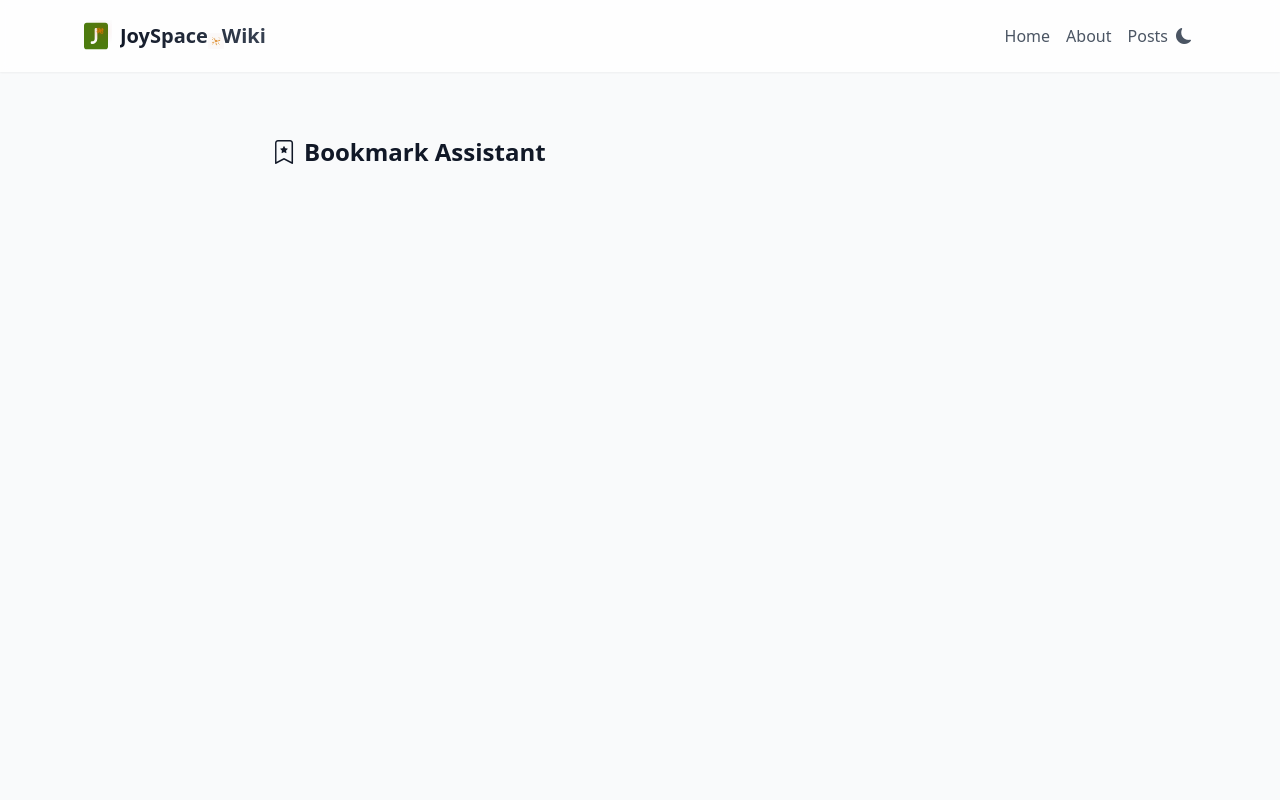
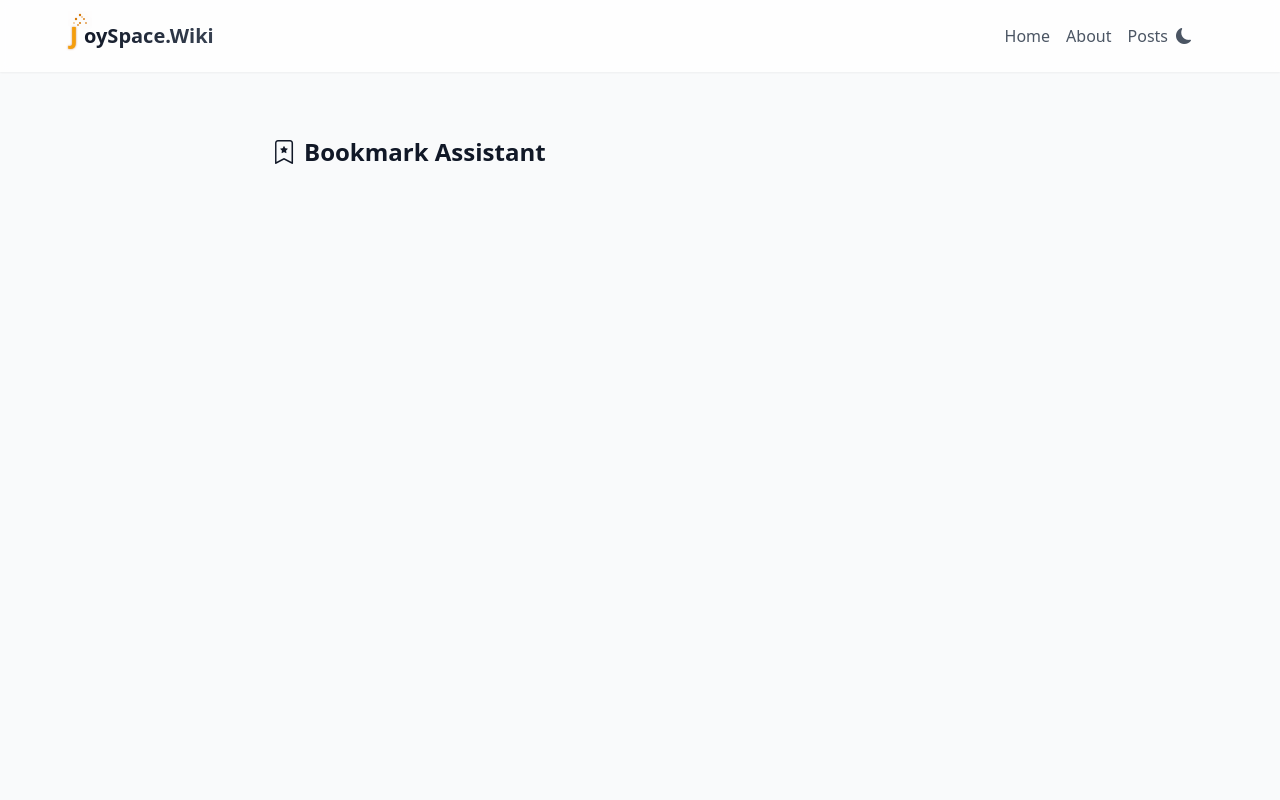
Before and after one commit to univault-org/riif-com, a Next.js app in the folder site/: page /bookmark-assistant in a window 1280 px wide. Shown: the top 800 px of the page. Built offline with nearby package versions, Linux system fonts and the light colour scheme.

Commit message:
update: brand and icons

```diff
--- a/site/app/layout.js
+++ b/site/app/layout.js
@@ -2,6 +2,70 @@ import { Providers } from './providers'
 import Navigation from '@/components/layout/Navigation'
 import ThemeToggle from '@/components/layout/ThemeToggle'
 import '../styles/globals.css'
+
+export const metadata = {
+  metadataBase: new URL('https://joyspace.wiki'),
+  title: {
+    default: 'JoySpace Wiki - Organize Your Digital Space with Joy',
+    template: '%s | JoySpace Wiki'
+  },
+  description: 'Open-source tools to organize your bookmarks, screenshots, and media. Local-first storage, community-driven development, bringing joy to your digital organization.',
+  keywords: [
+    'digital organization',
+    'bookmark manager',
+    'screenshot organizer',
+    'media organization',
+    'local-first storage',
+    'open source',
+    'productivity tools'
+  ],
+  authors: [{ name: 'JoySpace Community' }],
+  creator: 'JoySpace Community',
+  publisher: 'JoySpace',
+  openGraph: {
+    type: 'website',
+    locale: 'en_US',
+    url: 'https://joyspace.wiki',
+    siteName: 'JoySpace Wiki',
+    title: 'JoySpace Wiki - Organize Your Digital Space with Joy',
+    description: 'Open-source tools to organize your bookmarks, screenshots, and media. Bringing joy to your digital organization.',
+    images: [
+      {
+        url: '/og-image.png', // You'll need to create this
+        width: 1200,
+        height: 630,
+        alt: 'JoySpace Wiki - Digital Organization Made Joyful'
+      }
+    ]
+  },
+  twitter: {
+    card: 'summary_large_image',
+    title: 'JoySpace Wiki - Digital Organization Made Joyful',
+    description: 'Open-source tools to organize your bookmarks, screenshots, and media. Local-first, community-driven.',
+    images: ['/og-image.png'],
+  },
+  icons: {
+    icon: [
+      { url: '/JoyS-icon.png', sizes: '192x192', type: 'image/png' },
+      { url: '/JoyS-icon-dark.png', sizes: '192x192', type: 'image/png', media: '(prefers-color-scheme: dark)' }
+    ],
+    apple: [
+      { url: '/JoyS-icon.png', sizes: '192x192' }
+    ]
+  },
+  manifest: '/site.webmanifest',
+  robots: {
+    index: true,
+    follow: true,
+    googleBot: {
+      index: true,
+      follow: true,
+      'max-video-preview': -1,
+      'max-image-preview': 'large',
+      'max-snippet': -1,
+    },
+  },
+}
 
 export default function RootLayout({ children }) {
   return (
@@ -11,6 +75,8 @@ export default function RootLayout({ children }) {
           rel="stylesheet"
           href="https://cdn.jsdelivr.net/npm/bootstrap-icons@1.11.3/font/bootstrap-icons.min.css"
         />
+        <meta name="theme-color" content="#ffffff" media="(prefers-color-scheme: light)" />
+        <meta name="theme-color" content="#1F2937" media="(prefers-color-scheme: dark)" />
       </head>
       <body className="min-h-screen bg-neutral-50 dark:bg-neutral-900 transition-colors duration-200">
         <Providers>
@@ -25,7 +91,16 @@ export default function RootLayout({ children }) {
           <main className="max-w-6xl mx-auto px-4 py-8">{children}</main>
           <footer className="border-t border-neutral-200 dark:border-neutral-800 mt-16">
             <div className="max-w-6xl mx-auto px-4 py-8 text-center text-neutral-500 dark:text-neutral-400">
-              Built with MarkVault - Preserving digital content for generations
+              Built with{' '}
+              <a
+                href="https://github.com/univault-org/MarkVault"
+                target="_blank"
+                rel="noopener noreferrer"
+                className="inline-flex items-center gap-1 text-neutral-600 dark:text-neutral-300 hover:text-amber-600 dark:hover:text-amber-400 transition-colors duration-200"
+              >
+                MarkVault <i className="bi bi-github text-lg"></i>
+              </a>
+              {' '}- Preserving digital content for generations
             </div>
           </footer>
         </Providers>
--- a/site/components/shared/Logo.js
+++ b/site/components/shared/Logo.js
@@ -1,12 +1,248 @@
+// import { motion } from 'framer-motion';
+
+// export default function Logo({ className = "" }) {
+//   // Enhanced sparkle variants with more pronounced glow effect
+//   const sparkleVariants = {
+//     shine: {
+//       scale: [1, 1.2, 1],
+//       opacity: [0.8, 1, 0.8],
+//       filter: ["drop-shadow(0 0 2px #B45309)", "drop-shadow(0 0 6px #B45309)", "drop-shadow(0 0 2px #B45309)"],
+//       transition: {
+//         duration: 2,
+//         repeat: Infinity,
+//         ease: "easeInOut"
+//       }
+//     }
+//   };
+
+//   // Magic wand trail effect for rays
+//   const rayVariants = {
+//     shine: {
+//       rotate: 360,
+//       filter: ["drop-shadow(0 0 2px #B45309)", "drop-shadow(0 0 8px #B45309)", "drop-shadow(0 0 2px #B45309)"],
+//       transition: {
+//         duration: 8,
+//         repeat: Infinity,
+//         ease: "linear"
+//       }
+//     }
+//   };
+
+//   // Enhanced staggered dots with magic trail
+//   const dotVariants = {
+//     shine: (i) => ({
+//       scale: [1, 1.3, 1],
+//       opacity: [0.7, 1, 0.7],
+//       filter: [
+//         "drop-shadow(0 0 1px #B45309)",
+//         "drop-shadow(0 0 3px #B45309)",
+//         "drop-shadow(0 0 1px #B45309)"
+//       ],
+//       transition: {
+//         duration: 1.5,
+//         repeat: Infinity,
+//         delay: i * 0.2,
+//         ease: "easeInOut"
+//       }
+//     })
+//   };
+
+//   // Magic trail effect
+//   const magicTrailVariants = {
+//     animate: {
+//       opacity: [0, 0.8, 0],
+//       scale: [0.8, 1.2, 0.8],
+//       transition: {
+//         duration: 2,
+//         repeat: Infinity,
+//         ease: "easeInOut"
+//       }
+//     }
+//   };
+
+//   return (
+//     <div className={`flex items-center space-x-2 ${className}`}>
+//       <div className="relative w-8 h-8">
+//         <div className="absolute inset-0 flex items-center justify-center">
+//           <svg
+//             viewBox="0 0 24 24"
+//             fill="none"
+//             className="w-full h-full"
+//             xmlns="http://www.w3.org/2000/svg"
+//           >
+//             {/* Container */}
+//             <motion.path
+//               d="M3 4C3 2.89543 3.89543 2 5 2H19C20.1046 2 21 2.89543 21 4V20C21 21.1046 20.1046 22 19 22H5C3.89543 22 3 21.1046 3 20V4Z"
+//               className="fill-primary-700 dark:fill-primary-800"
+//               initial={{ opacity: 0.9 }}
+//               animate={{ opacity: 1 }}
+//               transition={{ duration: 1 }}
+//             />
+
+//             {/* Magic trail background effect */}
+//             <motion.circle
+//               cx="15"
+//               cy="8"
+//               r="3"
+//               className="fill-amber-600/20 dark:fill-yellow-300/20"
+//               variants={magicTrailVariants}
+//               animate="animate"
+//             />
+
+//             {/* J Symbol */}
+//             <motion.path
+//               d="M12 7v7c0 1.6569-1.3431 3-3 3h0"
+//               stroke="white"
+//               strokeWidth="2"
+//               strokeLinecap="round"
+//               initial={{ pathLength: 0 }}
+//               animate={{ pathLength: 1 }}
+//               transition={{ duration: 1.5, ease: "easeInOut" }}
+//             />
+
+//             {/* Main Sparkle */}
+//             <motion.g
+//               variants={sparkleVariants}
+//               animate="shine"
+//             >
+//               <circle
+//                 cx="15"
+//                 cy="8"
+//                 r="1"
+//                 className="fill-amber-600 dark:fill-yellow-400"
+//               />
+//               <motion.path
+//                 variants={rayVariants}
+//                 animate="shine"
+//                 d="M15 6v1.5M15 8.5V10M16.5 8H15M13.5 8H15"
+//                 className="stroke-amber-600 dark:stroke-yellow-400"
+//                 strokeWidth="1"
+//                 strokeLinecap="round"
+//               />
+//             </motion.g>
+
+//             {/* Additional Small Sparkles */}
+//             <motion.path
+//               variants={sparkleVariants}
+//               animate="shine"
+//               d="M16.5 6.5l0.4 0.4M17 9l-0.4-0.4M13.5 9.5l0.4-0.4M13 7l0.4 0.4"
+//               className="stroke-amber-600 dark:stroke-yellow-400"
+//               strokeWidth="0.75"
+//               strokeLinecap="round"
+//             />
+
+//             {/* Tiny Glowing Dots */}
+//             {[
+//               { cx: 17, cy: 7.5 },
+//               { cx: 13.5, cy: 6.5 },
+//               { cx: 16.5, cy: 10 }
+//             ].map((dot, i) => (
+//               <motion.circle
+//                 key={`dot-${i}`}
+//                 cx={dot.cx}
+//                 cy={dot.cy}
+//                 r="0.4"
+//                 className="fill-amber-600 dark:fill-yellow-400"
+//                 custom={i}
+//                 variants={dotVariants}
+//                 animate="shine"
+//               />
+//             ))}
+//           </svg>
+//         </div>
+//       </div>
+//       <motion.span
+//         className="text-xl font-bold bg-clip-text text-transparent bg-gradient-to-r from-neutral-900 to-neutral-700 dark:from-neutral-100 dark:to-neutral-300"
+//         initial={{ opacity: 0, y: 5 }}
+//         animate={{ opacity: 1, y: 0 }}
+//         transition={{ duration: 0.5, delay: 0.2 }}
+//       >
+//         JoySpace
+//         <span className="relative">
+//           <motion.span
+//             className="absolute bottom-0 -right-4 inline-block w-4 h-4"
+//             initial={{ opacity: 0, scale: 0.8 }}
+//             animate={{ opacity: 1, scale: 1 }}
+//             transition={{ duration: 0.3, delay: 0.5 }}
+//           >
+//             {/* Small sparkle with theme-aware colors */}
+//             <svg
+//               viewBox="0 0 8 8"
+//               fill="none"
+//               xmlns="http://www.w3.org/2000/svg"
+//               className="w-full h-full"
+//             >
+//               <motion.g
+//                 variants={sparkleVariants}
+//                 animate="shine"
+//               >
+//                 <circle
+//                   cx="4"
+//                   cy="4"
+//                   r="0.5"
+//                   className="fill-amber-600 dark:fill-yellow-400"
+//                 />
+//                 <motion.path
+//                   variants={rayVariants}
+//                   animate="shine"
+//                   d="M4 2.5v0.75M4 4.75V6M5.5 4H4.75M2.5 4h0.75"
+//                   className="stroke-amber-600 dark:stroke-yellow-400"
+//                   strokeWidth="0.375"
+//                   strokeLinecap="round"
+//                 />
+//               </motion.g>
+
+//               <motion.path
+//                 variants={sparkleVariants}
+//                 animate="shine"
+//                 d="M5.5 2.5l0.2 0.2M5.5 5.5l-0.2-0.2M2.5 5.5l0.2-0.2M2.5 2.5l0.2 0.2"
+//                 className="stroke-amber-600 dark:stroke-yellow-400"
+//                 strokeWidth="0.25"
+//                 strokeLinecap="round"
+//               />
+
+//               {/* Tiny dots with theme-aware colors */}
+//               {[
+//                 { cx: 5.75, cy: 3.75 },
+//                 { cx: 2.25, cy: 3.25 },
+//                 { cx: 5.25, cy: 5 }
+//               ].map((dot, i) => (
+//                 <motion.circle
+//                   key={`small-dot-${i}`}
+//                   cx={dot.cx}
+//                   cy={dot.cy}
+//                   r="0.175"
+//                   className="fill-amber-600 dark:fill-yellow-400"
+//                   custom={i}
+//                   variants={dotVariants}
+//                   animate="shine"
+//                 />
+//               ))}
+//             </svg>
+//           </motion.span>
+//         </span>
+//         <motion.span
+//           className="ml-3.5"
+//           initial={{ opacity: 0 }}
+//           animate={{ opacity: 1 }}
+//           transition={{ duration: 0.3, delay: 0.7 }}
+//         >
+//           Wiki
+//         </motion.span>
+//       </motion.span>
+//     </div>
+//   );
+// }
+
 import { motion } from 'framer-motion';
 
 export default function Logo({ className = "" }) {
-  // Enhanced sparkle variants with more pronounced glow effect
+  // Enhanced sparkle variants with bigger glow
   const sparkleVariants = {
     shine: {
-      scale: [1, 1.2, 1],
+      scale: [1, 1.4, 1],
       opacity: [0.8, 1, 0.8],
-      filter: ["drop-shadow(0 0 2px #B45309)", "drop-shadow(0 0 6px #B45309)", "drop-shadow(0 0 2px #B45309)"],
+      filter: ["drop-shadow(0 0 3px #B45309)", "drop-shadow(0 0 8px #B45309)", "drop-shadow(0 0 3px #B45309)"],
       transition: {
         duration: 2,
         repeat: Infinity,
@@ -15,28 +251,15 @@ export default function Logo({ className = "" }) {
     }
   };
 
-  // Magic wand trail effect for rays
-  const rayVariants = {
-    shine: {
-      rotate: 360,
-      filter: ["drop-shadow(0 0 2px #B45309)", "drop-shadow(0 0 8px #B45309)", "drop-shadow(0 0 2px #B45309)"],
-      transition: {
-        duration: 8,
-        repeat: Infinity,
-        ease: "linear"
-      }
-    }
-  };
-
-  // Enhanced staggered dots with magic trail
+  // Enhanced dot variants with bigger sparkles
   const dotVariants = {
     shine: (i) => ({
-      scale: [1, 1.3, 1],
+      scale: [1, 1.5, 1],
       opacity: [0.7, 1, 0.7],
       filter: [
-        "drop-shadow(0 0 1px #B45309)",
-        "drop-shadow(0 0 3px #B45309)",
-        "drop-shadow(0 0 1px #B45309)"
+        "drop-shadow(0 0 2px #B45309)",
+        "drop-shadow(0 0 5px #B45309)",
+        "drop-shadow(0 0 2px #B45309)"
       ],
       transition: {
         duration: 1.5,
@@ -47,98 +270,57 @@ export default function Logo({ className = "" }) {
     })
   };
 
-  // Magic trail effect
-  const magicTrailVariants = {
-    animate: {
-      opacity: [0, 0.8, 0],
-      scale: [0.8, 1.2, 0.8],
-      transition: {
-        duration: 2,
-        repeat: Infinity,
-        ease: "easeInOut"
-      }
-    }
-  };
+  return (
+    <div className={`flex items-center ${className}`}>
+      <motion.span
+        className="text-xl font-bold bg-clip-text text-transparent bg-gradient-to-r from-neutral-900 to-neutral-700 dark:from-neutral-100 dark:to-neutral-300"
+        initial={{ opacity: 0, y: 5 }}
+        animate={{ opacity: 1, y: 0 }}
+        transition={{ duration: 0.5, delay: 0.2 }}
+      >
+           {/* Wand container with J */}
+        <span className="relative mx-[2px] inline-flex items-center">
+          <motion.span
+            className="relative text-2xl"
+            initial={{ opacity: 0 }}
+            animate={{ opacity: 1 }}
+            transition={{ duration: 0.5, delay: 0.8 }}
+          >
+            <span className="relative">
+              {/* Golden J letter */}
+              <span
+                className="absolute -left-3 -top-[1.5rem] text-2xl font-bold text-amber-500 dark:text-yellow-400"
+                style={{
+                  filter: 'drop-shadow(0 0 1px rgba(180, 83, 9, 0.5))',
+                  textShadow: '0 0 1px rgba(180, 83, 9, 0.2)',
+                  WebkitFontSmoothing: 'antialiased',
+                  MozOsxFontSmoothing: 'grayscale'
+                }}
+              >
+                J
+              </span>
 
-  return (
-    <div className={`flex items-center space-x-2 ${className}`}>
-      <div className="relative w-8 h-8">
-        <div className="absolute inset-0 flex items-center justify-center">
+              {/* Sparkle dots overlaying the J */}
+              <div className="absolute -top-8 -left-3.5">
                 <svg
-            viewBox="0 0 24 24"
+                  viewBox="0 0 12 12"
                   fill="none"
-            className="w-full h-full"
                   xmlns="http://www.w3.org/2000/svg"
+                  className="w-6 h-6"
                 >
-            {/* Container */}
-            <motion.path
-              d="M3 4C3 2.89543 3.89543 2 5 2H19C20.1046 2 21 2.89543 21 4V20C21 21.1046 20.1046 22 19 22H5C3.89543 22 3 21.1046 3 20V4Z"
-              className="fill-primary-700 dark:fill-primary-800"
-              initial={{ opacity: 0.9 }}
-              animate={{ opacity: 1 }}
-              transition={{ duration: 1 }}
-            />
-
-            {/* Magic trail background effect */}
-            <motion.circle
-              cx="15"
-              cy="8"
-              r="3"
-              className="fill-amber-600/20 dark:fill-yellow-300/20"
-              variants={magicTrailVariants}
-              animate="animate"
-            />
-
-            {/* J Symbol */}
-            <motion.path
-              d="M12 7v7c0 1.6569-1.3431 3-3 3h0"
-              stroke="white"
-              strokeWidth="2"
-              strokeLinecap="round"
-              initial={{ pathLength: 0 }}
-              animate={{ pathLength: 1 }}
-              transition={{ duration: 1.5, ease: "easeInOut" }}
-            />
-
-            {/* Main Sparkle */}
-            <motion.g
-              variants={sparkleVariants}
-              animate="shine"
-            >
-              <circle
-                cx="15"
-                cy="8"
-                r="1"
-                className="fill-amber-600 dark:fill-yellow-400"
-              />
-              <motion.path
-                variants={rayVariants}
-                animate="shine"
-                d="M15 6v1.5M15 8.5V10M16.5 8H15M13.5 8H15"
-                className="stroke-amber-600 dark:stroke-yellow-400"
-                strokeWidth="1"
-                strokeLinecap="round"
-              />
-            </motion.g>
-
-            {/* Additional Small Sparkles */}
-            <motion.path
-              variants={sparkleVariants}
-              animate="shine"
-              d="M16.5 6.5l0.4 0.4M17 9l-0.4-0.4M13.5 9.5l0.4-0.4M13 7l0.4 0.4"
-              className="stroke-amber-600 dark:stroke-yellow-400"
-              strokeWidth="0.75"
-              strokeLinecap="round"
-            />
-
-            {/* Tiny Glowing Dots */}
+                  {/* Larger sparkle dots positioned around the J */}
                   {[
-              { cx: 17, cy: 7.5 },
-              { cx: 13.5, cy: 6.5 },
-              { cx: 16.5, cy: 10 }
+                    { cx: 8, cy: 4 },    // top right
+                    { cx: 4, cy: 4 },    // middle left
+                    { cx: 6, cy: 2 },    // top
+                    { cx: 6, cy: 6 },    // bottom
+                    { cx: 9, cy: 6 },    // bottom right
+                    { cx: 3, cy: 6 },    // bottom left
+                    { cx: 7, cy: 3 },    // upper curve
+                    { cx: 5, cy: 7 }     // lower curve
                   ].map((dot, i) => (
                     <motion.circle
-                key={`dot-${i}`}
+                      key={`sparkle-${i}`}
                       cx={dot.cx}
                       cy={dot.cy}
                       r="0.4"
@@ -149,85 +331,18 @@ export default function Logo({ className = "" }) {
                     />
                   ))}
                 </svg>
+
               </div>
-      </div>
-      <motion.span
-        className="text-xl font-bold bg-clip-text text-transparent bg-gradient-to-r from-neutral-900 to-neutral-700 dark:from-neutral-100 dark:to-neutral-300"
-        initial={{ opacity: 0, y: 5 }}
-        animate={{ opacity: 1, y: 0 }}
-        transition={{ duration: 0.5, delay: 0.2 }}
-      >
-        JoySpace
-        <span className="relative">
-          <motion.span
-            className="absolute bottom-0 -right-4 inline-block w-4 h-4"
-            initial={{ opacity: 0, scale: 0.8 }}
-            animate={{ opacity: 1, scale: 1 }}
-            transition={{ duration: 0.3, delay: 0.5 }}
-          >
-            {/* Small sparkle with theme-aware colors */}
-            <svg
-              viewBox="0 0 8 8"
-              fill="none"
-              xmlns="http://www.w3.org/2000/svg"
-              className="w-full h-full"
-            >
-              <motion.g
-                variants={sparkleVariants}
-                animate="shine"
-              >
-                <circle
-                  cx="4"
-                  cy="4"
-                  r="0.5"
-                  className="fill-amber-600 dark:fill-yellow-400"
-                />
-                <motion.path
-                  variants={rayVariants}
-                  animate="shine"
-                  d="M4 2.5v0.75M4 4.75V6M5.5 4H4.75M2.5 4h0.75"
-                  className="stroke-amber-600 dark:stroke-yellow-400"
-                  strokeWidth="0.375"
-                  strokeLinecap="round"
-                />
-              </motion.g>
-
-              <motion.path
-                variants={sparkleVariants}
-                animate="shine"
-                d="M5.5 2.5l0.2 0.2M5.5 5.5l-0.2-0.2M2.5 5.5l0.2-0.2M2.5 2.5l0.2 0.2"
-                className="stroke-amber-600 dark:stroke-yellow-400"
-                strokeWidth="0.25"
-                strokeLinecap="round"
-              />
-
-              {/* Tiny dots with theme-aware colors */}
-              {[
-                { cx: 5.75, cy: 3.75 },
-                { cx: 2.25, cy: 3.25 },
-                { cx: 5.25, cy: 5 }
-              ].map((dot, i) => (
-                <motion.circle
-                  key={`small-dot-${i}`}
-                  cx={dot.cx}
-                  cy={dot.cy}
-                  r="0.175"
-                  className="fill-amber-600 dark:fill-yellow-400"
-                  custom={i}
-                  variants={dotVariants}
-                  animate="shine"
-                />
-              ))}
-            </svg>
+            </span>
           </motion.span>
         </span>
+
         <motion.span
-          className="ml-3.5"
           initial={{ opacity: 0 }}
           animate={{ opacity: 1 }}
           transition={{ duration: 0.3, delay: 0.7 }}
         >
-          Wiki
+          oySpace.Wiki
         </motion.span>
       </motion.span>
     </div>
```
Also changed, not shown: site/public/JoyS-icon-dark.png (added), site/public/JoyS-icon.png (added), site/public/site.webmanifest (added). Lines whose indentation alone changed are shown as unchanged.
